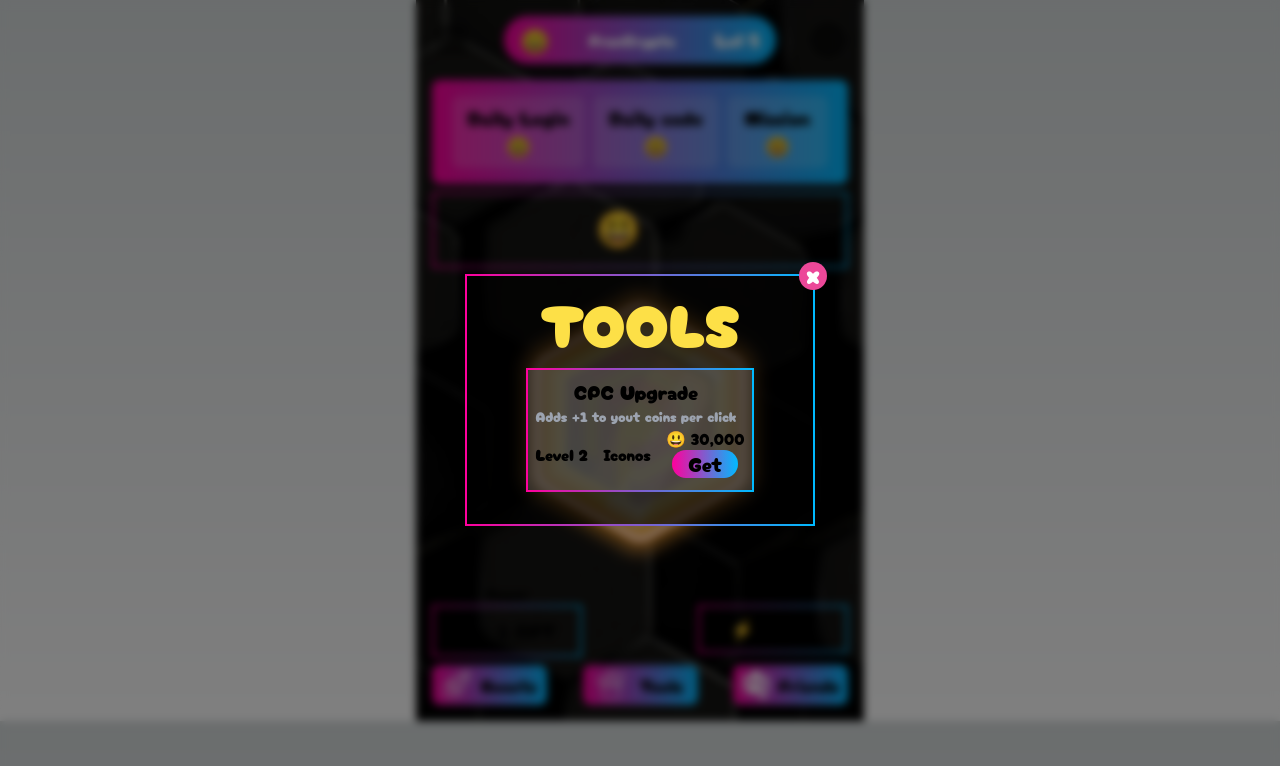
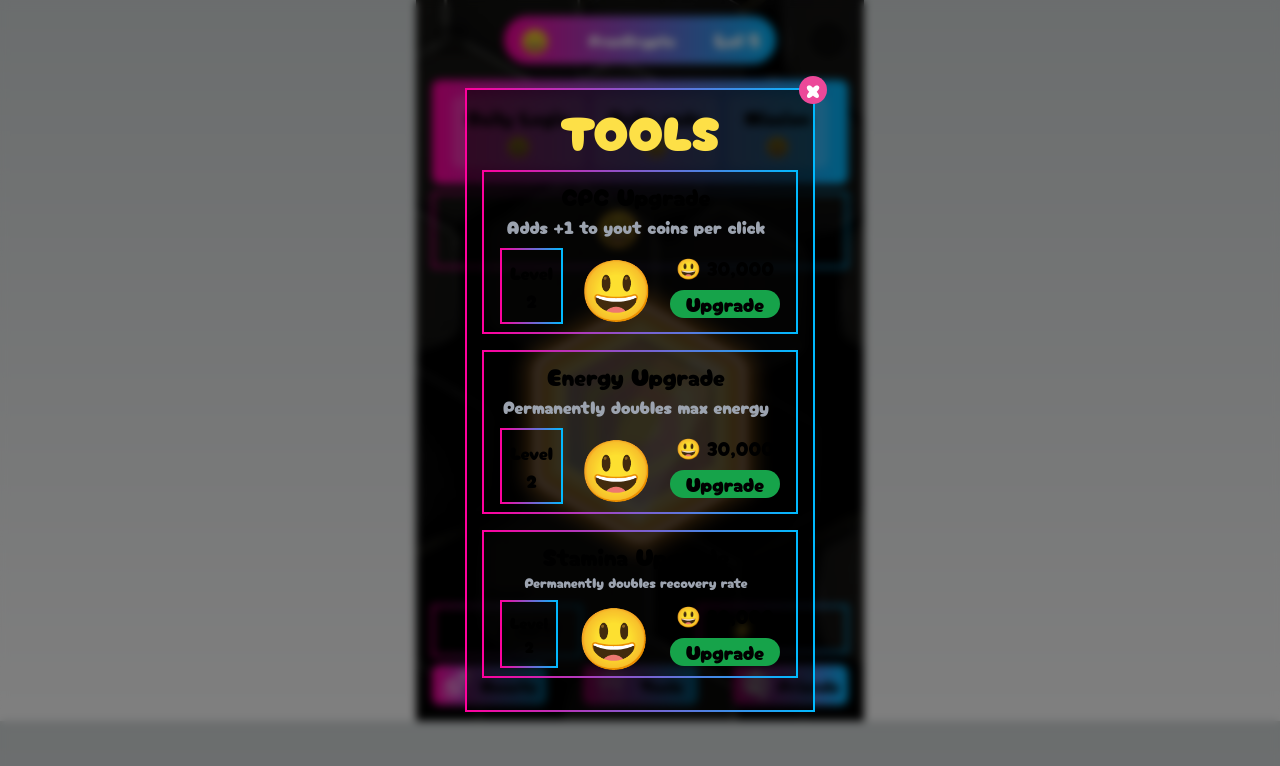
Before and after one commit to LeandroCDN/clicker-crypto, a Next.js app: page / in a window 1280 px wide. Both pictures are taken after a click on the button "Tools". Shown: the top 766 px of the page. Built offline with nearby package versions, Linux system fonts and the light colour scheme.

Commit message:
Tools modal ux

```diff
--- a/src/components/navModals/ToolsModal.tsx
+++ b/src/components/navModals/ToolsModal.tsx
@@ -6,29 +6,78 @@ interface ToolsModalProps {
 
 const ToolsModal: React.FC<ToolsModalProps> = ({ onClose }) => {
   return (
-    <div className="flex flex-col justify-between items-center ">
-      <h2 className="mb-4 text-6xl text-yellow-300">TOOLS</h2>
+    <div className="flex flex-col justify-between items-center min-w-[90%]">
+      <h2 className="mb-4 text-5xl text-yellow-300">TOOLS</h2>
 
       <div className="flex flex-col  justify-center">
-        <div className="min-h-12 flex flex-col justify-center items-center bg-white bg-opacity-15 p-2 mb-4 rounded-lg border-gradient">
-          <div className="flex flex-col items-center mr-2">
-            <h3 className=" text-xl">CPC Upgrade</h3>
-            <p className="text-sm text-gray-400">
+        <div className="min-h-12 flex flex-col justify-center items-center  p-2 px-4 mb-4 rounded-lg border-gradient">
+          <div className="flex flex-col items-center mr-2 mb-2">
+            <h3 className="text-2xl">CPC Upgrade</h3>
+            <p className="text-lg text-gray-400">
               {" "}
               Adds +1 to yout coins per click
             </p>
           </div>
           <div className="flex flex-row  items-center w-full">
-            <div className="flex-none">
-              <p>Level 2</p>{" "}
+            <div className="flex-none flex flex-col items-center justify-center border-gradient p-2 mr-4">
+              <p className="text-lg">Level </p>
+              <p className="text-lg">2</p>
             </div>
-            <div className="flex-grow text-center">
-              <p>Iconos</p>
+            <div className="flex-grow text-center mr-4">
+              <p className="text-6xl">😃</p>
             </div>
-            <div className="flex-none flex flex-col items-center">
-              <p>😃 30,000</p>
-              <button className="text-xl bg-gradient-to-r from-customPink to-customBlue px-4 mb-1 rounded-full">
-                Get
+            <div className="flex-none flex flex-col items-center justify-between h-full">
+              <p className=" text-xl mb-2">😃 30,000</p>
+              <button className="text-xl bg-green-600 px-4 rounded-full">
+                Upgrade
+              </button>
+            </div>
+          </div>
+        </div>
+        <div className="min-h-12 flex flex-col justify-center items-center  p-2 px-4 mb-4 rounded-lg border-gradient">
+          <div className="flex flex-col items-center mr-2 mb-2">
+            <h3 className="text-2xl">Energy Upgrade</h3>
+            <p className="text-lg text-gray-400">
+              {" "}
+              Permanently doubles max energy
+            </p>
+          </div>
+          <div className="flex flex-row  items-center w-full">
+            <div className="flex-none flex flex-col items-center justify-center border-gradient p-2 mr-4">
+              <p className="text-lg">Level</p>
+              <p className="text-lg">2</p>
+            </div>
+            <div className="flex-grow text-center mr-4">
+              <p className="text-6xl">😃</p>
+            </div>
+            <div className="flex-none flex flex-col items-center justify-between h-full">
+              <p className="text-xl mb-2">😃 30,000</p>
+              <button className="text-xl bg-green-600 px-4 rounded-full">
+                Upgrade
+              </button>
+            </div>
+          </div>
+        </div>
+        <div className="min-h-12 flex flex-col justify-center items-center  p-2 px-4 mb-4 rounded-lg border-gradient">
+          <div className="flex flex-col items-center mr-2 mb-2">
+            <h3 className="text-2xl">Stamina Upgrade</h3>
+            <p className="text-sm text-gray-400 text-center">
+              {" "}
+              Permanently doubles recovery rate
+            </p>
+          </div>
+          <div className="flex flex-row  items-center w-full">
+            <div className="flex-none flex flex-col items-center justify-center border-gradient p-2 mr-4">
+              <p>Level </p>
+              <p>2</p>
+            </div>
+            <div className="flex-grow text-center mr-4">
+              <p className="text-6xl">😃</p>
+            </div>
+            <div className="flex-none flex flex-col items-center justify-between h-full">
+              <p className="text-xl mb-2">😃 30,000</p>
+              <button className="text-xl bg-green-600 px-4 rounded-full">
+                Upgrade
               </button>
             </div>
           </div>
```
